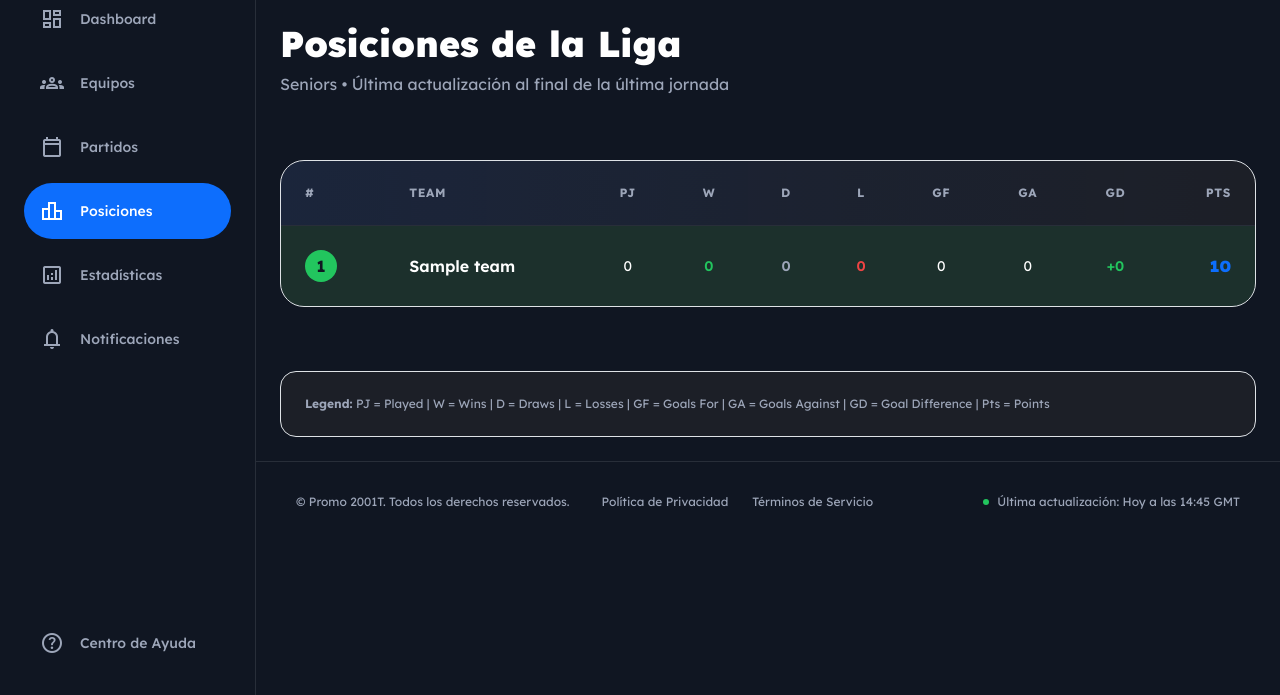
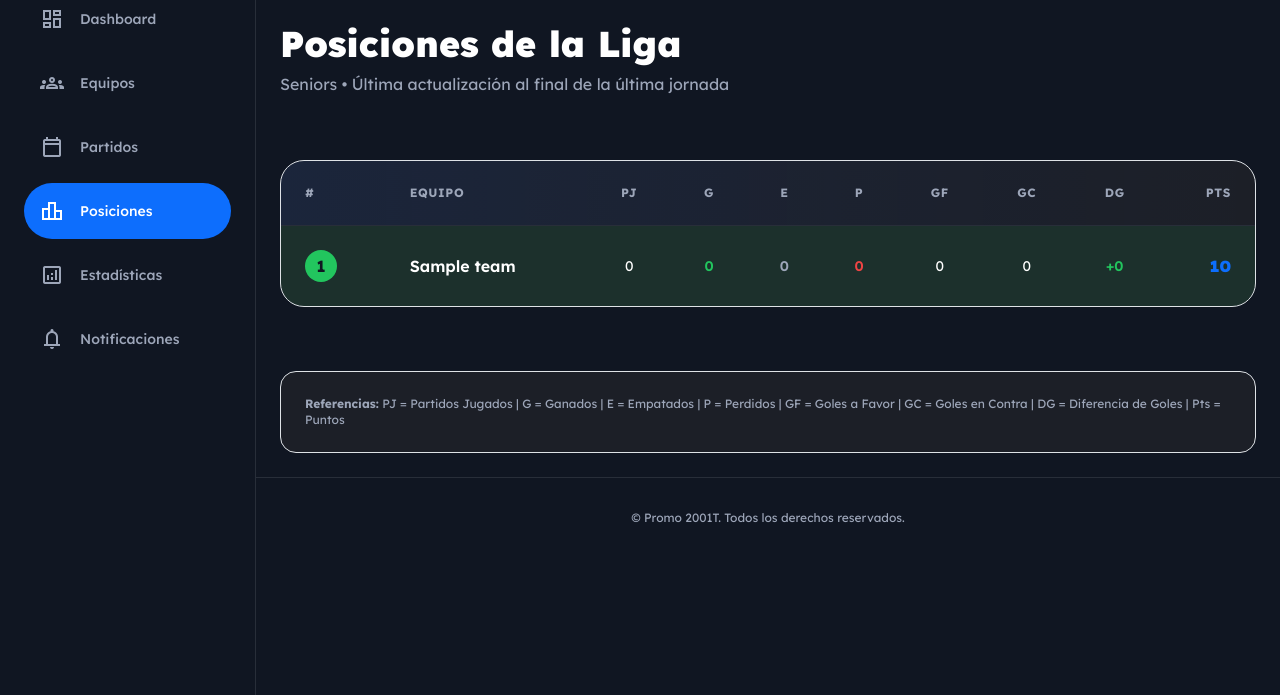
Before and after one commit to wfarelt/CAMPEONATO, a Django app: page /standings/ in a window 1280 px wide. Shown: the part 105-800 px from the top of the page. Run offline with Django 5.2, Linux system fonts and the light colour scheme; a user stored in the database is signed in; tables that the repository leaves empty hold one stand-in row (values such as "Sample post"); data that the repository does not hold is empty; some libraries are stand-ins or nearby versions.

Commit message:
update dashboard free

```diff
--- a/apps/matches/views.py
+++ b/apps/matches/views.py
@@ -5,7 +5,6 @@ from apps.core.categories import get_request_championship_category
 from apps.matches.services import build_home_context, build_matches_context, build_statistics_context
 
 
-@login_required
 def home(request):
     category = get_request_championship_category(request)
     return render(request, "matches/dashboard.html", build_home_context(category=category))
--- a/apps/standings/views.py
+++ b/apps/standings/views.py
@@ -6,7 +6,6 @@ from apps.core.categories import get_request_championship_category
 from apps.standings.services import build_standings
 
 
-@login_required
 def standings_view(request):
     category = get_request_championship_category(request)
     return render(
@@ -16,7 +15,6 @@ def standings_view(request):
     )
 
 
-@login_required
 def standings_api(request):
     category = get_request_championship_category(request)
     return JsonResponse({"standings": build_standings(category=category, include_adjustments=False)})
--- a/templates/core/base.html
+++ b/templates/core/base.html
@@ -94,6 +94,7 @@
               <span class="material-symbols-outlined">dashboard</span>
               <span class="text-sm font-medium">Dashboard</span>
             </a>
+            {% if user.is_authenticated %}
             <a
               class="flex items-center gap-3 px-3 py-3 rounded-xl {% if current_url == 'teams' or current_url == 'team' %}bg-primary text-white{% else %}text-[#9da6b9] hover:bg-[#282e39] hover:text-white transition-colors{% endif %}"
               href="{% url 'teams' %}?{{ category_query }}"
@@ -108,6 +109,7 @@
               <span class="material-symbols-outlined">calendar_today</span>
               <span class="text-sm font-medium">Partidos</span>
             </a>
+            {% endif %}
             <a
               class="flex items-center gap-3 px-3 py-3 rounded-xl {% if current_url == 'standings' %}bg-primary text-white{% else %}text-[#9da6b9] hover:bg-[#282e39] hover:text-white transition-colors{% endif %}"
               href="{% url 'standings' %}?{{ category_query }}"
@@ -115,6 +117,7 @@
               <span class="material-symbols-outlined">leaderboard</span>
               <span class="text-sm font-medium">Posiciones</span>
             </a>
+            {% if user.is_authenticated %}
             <a
               class="flex items-center gap-3 px-3 py-3 rounded-xl {% if current_url == 'statistics' %}bg-primary text-white{% else %}text-[#9da6b9] hover:bg-[#282e39] hover:text-white transition-colors{% endif %}"
               href="{% url 'statistics' %}?{{ category_query }}"
@@ -129,6 +132,7 @@
               <span class="material-symbols-outlined">notifications</span>
               <span class="text-sm font-medium">Notificaciones</span>
             </a>
+            {% endif %}
           </nav>
         </div>
         <!-- Bottom Nav -->
@@ -142,13 +146,6 @@
             <span class="text-sm font-medium">Configuración</span>
           </a>
           {% endif %}
-          <a
-            class="flex items-center gap-3 px-3 py-3 rounded-xl text-[#9da6b9] hover:bg-[#282e39] hover:text-white transition-colors"
-            href="#"
-          >
-            <span class="material-symbols-outlined">help</span>
-            <span class="text-sm font-medium">Centro de Ayuda</span>
-          </a>
         </div>
       </aside>
       <div
@@ -197,6 +194,7 @@
               <span class="material-symbols-outlined">dashboard</span>
               <span class="text-sm font-medium">Dashboard</span>
             </a>
+            {% if user.is_authenticated %}
             <a
               class="flex items-center gap-3 rounded-xl px-3 py-3 {% if current_url == 'teams' or current_url == 'team' %}bg-primary text-white{% else %}text-[#9da6b9] transition-colors hover:bg-[#282e39] hover:text-white{% endif %}"
               href="{% url 'teams' %}?{{ category_query }}"
@@ -211,6 +209,7 @@
               <span class="material-symbols-outlined">calendar_today</span>
               <span class="text-sm font-medium">Partidos</span>
             </a>
+            {% endif %}
             <a
               class="flex items-center gap-3 rounded-xl px-3 py-3 {% if current_url == 'standings' %}bg-primary text-white{% else %}text-[#9da6b9] transition-colors hover:bg-[#282e39] hover:text-white{% endif %}"
               href="{% url 'standings' %}?{{ category_query }}"
@@ -218,6 +217,7 @@
               <span class="material-symbols-outlined">leaderboard</span>
               <span class="text-sm font-medium">Posiciones</span>
             </a>
+            {% if user.is_authenticated %}
             <a
               class="flex items-center gap-3 rounded-xl px-3 py-3 {% if current_url == 'statistics' %}bg-primary text-white{% else %}text-[#9da6b9] transition-colors hover:bg-[#282e39] hover:text-white{% endif %}"
               href="{% url 'statistics' %}?{{ category_query }}"
@@ -232,6 +232,7 @@
               <span class="material-symbols-outlined">notifications</span>
               <span class="text-sm font-medium">Notificaciones</span>
             </a>
+            {% endif %}
           </nav>
         </div>
         <div class="flex flex-col gap-2">
@@ -244,13 +245,6 @@
             <span class="text-sm font-medium">Configuración</span>
           </a>
           {% endif %}
-          <a
-            class="flex items-center gap-3 rounded-xl px-3 py-3 text-[#9da6b9] transition-colors hover:bg-[#282e39] hover:text-white"
-            href="#"
-          >
-            <span class="material-symbols-outlined">help</span>
-            <span class="text-sm font-medium">Centro de Ayuda</span>
-          </a>
         </div>
       </aside>
       {% endwith %}
@@ -394,19 +388,9 @@
         </div>
         <!-- Footer -->
         <footer
-          class="px-10 py-8 mt-auto border-t border-[#282e39] flex items-center justify-between text-[#9da6b9] text-xs"
+          class="px-10 py-8 mt-auto border-t border-[#282e39] flex items-center justify-center text-[#9da6b9] text-xs"
         >
-          <div class="flex items-center gap-8">
-            <p>© Promo 2001T. Todos los derechos reservados.</p>
-            <div class="flex gap-4">
-              <a class="hover:text-white" href="#">Política de Privacidad</a>
-              <a class="hover:text-white" href="#">Términos de Servicio</a>
-            </div>
-          </div>
-          <div class="flex items-center gap-2">
-            <span class="h-1.5 w-1.5 rounded-full bg-accent-green"></span>
-            <span>Última actualización: Hoy a las 14:45 GMT</span>
-          </div>
+          <p>© Promo 2001T. Todos los derechos reservados.</p>
         </footer>
       </main>
     </div>
--- a/templates/standings/standings.html
+++ b/templates/standings/standings.html
@@ -20,14 +20,14 @@
       <thead class="border-b border-[#282e39] bg-gradient-to-r from-primary/10 to-transparent">
         <tr>
           <th class="px-6 py-4 text-left text-xs font-bold uppercase text-[#9da6b9] tracking-wider">#</th>
-          <th class="px-6 py-4 text-left text-xs font-bold uppercase text-[#9da6b9] tracking-wider">Team</th>
+          <th class="px-6 py-4 text-left text-xs font-bold uppercase text-[#9da6b9] tracking-wider">Equipo</th>
           <th class="px-6 py-4 text-center text-xs font-bold uppercase text-[#9da6b9] tracking-wider">PJ</th>
-          <th class="px-6 py-4 text-center text-xs font-bold uppercase text-[#9da6b9] tracking-wider">W</th>
-          <th class="px-6 py-4 text-center text-xs font-bold uppercase text-[#9da6b9] tracking-wider">D</th>
-          <th class="px-6 py-4 text-center text-xs font-bold uppercase text-[#9da6b9] tracking-wider">L</th>
+          <th class="px-6 py-4 text-center text-xs font-bold uppercase text-[#9da6b9] tracking-wider">G</th>
+          <th class="px-6 py-4 text-center text-xs font-bold uppercase text-[#9da6b9] tracking-wider">E</th>
+          <th class="px-6 py-4 text-center text-xs font-bold uppercase text-[#9da6b9] tracking-wider">P</th>
           <th class="px-6 py-4 text-center text-xs font-bold uppercase text-[#9da6b9] tracking-wider">GF</th>
-          <th class="px-6 py-4 text-center text-xs font-bold uppercase text-[#9da6b9] tracking-wider">GA</th>
-          <th class="px-6 py-4 text-center text-xs font-bold uppercase text-[#9da6b9] tracking-wider">GD</th>
+          <th class="px-6 py-4 text-center text-xs font-bold uppercase text-[#9da6b9] tracking-wider">GC</th>
+          <th class="px-6 py-4 text-center text-xs font-bold uppercase text-[#9da6b9] tracking-wider">DG</th>
           <th class="px-6 py-4 text-right text-xs font-bold uppercase text-[#9da6b9] tracking-wider">Pts</th>
         </tr>
       </thead>
@@ -94,15 +94,15 @@
     <div class="mt-3 grid grid-cols-5 gap-2 border-t border-[#282e39] pt-3 text-center text-xs">
       <div>
         <p class="font-bold text-accent-green">{{ team.won }}</p>
-        <p class="text-[10px] text-[#9da6b9]">W</p>
+        <p class="text-[10px] text-[#9da6b9]">G</p>
       </div>
       <div>
         <p class="font-bold text-[#9da6b9]">{{ team.drawn }}</p>
-        <p class="text-[10px] text-[#9da6b9]">D</p>
+        <p class="text-[10px] text-[#9da6b9]">E</p>
       </div>
       <div>
         <p class="font-bold text-red-500">{{ team.lost }}</p>
-        <p class="text-[10px] text-[#9da6b9]">L</p>
+        <p class="text-[10px] text-[#9da6b9]">P</p>
       </div>
       <div>
         <p class="font-bold">{{ team.goals_for }}</p>
@@ -115,7 +115,7 @@
         >
           {% if team.goal_difference >= 0 %}+{% endif %}{{ team.goal_difference }}
         </p>
-        <p class="text-[10px] text-[#9da6b9]">GD</p>
+        <p class="text-[10px] text-[#9da6b9]">DG</p>
       </div>
     </div>
   </div>
@@ -125,7 +125,7 @@
 <!-- Footer Note -->
 <div class="mt-8 rounded-2xl border border-[#282e39] bg-[#1c1f27] px-6 py-4">
   <p class="text-xs text-[#9da6b9]">
-    <span class="font-bold">Legend:</span> PJ = Played | W = Wins | D = Draws | L = Losses | GF = Goals For | GA = Goals Against | GD = Goal Difference | Pts = Points
+    <span class="font-bold">Referencias:</span> PJ = Partidos Jugados | G = Ganados | E = Empatados | P = Perdidos | GF = Goles a Favor | GC = Goles en Contra | DG = Diferencia de Goles | Pts = Puntos
   </p>
 </div>
 {% endblock %}
```
